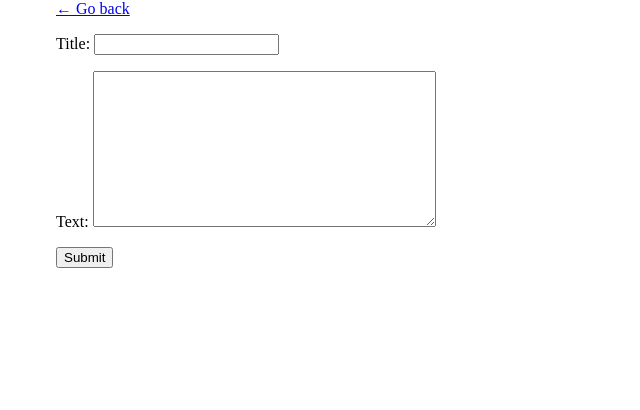
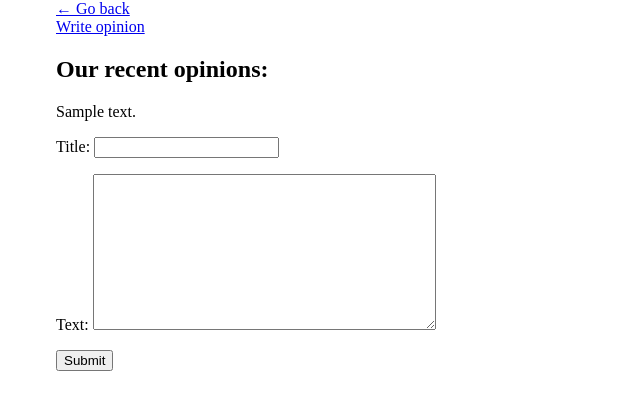
Before and after one commit to Tomatosoup97/ApplicationSecurity, a Django app: page /comments/create/ in a window 1280 px wide. Shown: the part 48-458 px from the top of the page, without its empty margins (0-640 px from the left). Run offline with Django 3.2, Linux system fonts and the light colour scheme; tables that the repository leaves empty hold one stand-in row (values such as "Sample post"); parts of the project's set-up code (start-up, migrations or seed data) failed here and were passed over.

```diff
--- a/XSSGoat/config/settings/csp.py
+++ b/XSSGoat/config/settings/csp.py
@@ -11,7 +11,7 @@ MIDDLEWARE += [
 ]
 
 CSP_DEFAULT_SRC = (
-    "'self'",
+    "'none'",
 )
 CSP_STYLE_SRC = (
     "'self'",
--- a/XSSGoat/config/urls.py
+++ b/XSSGoat/config/urls.py
@@ -7,9 +7,9 @@ urlpatterns = [
     url(r'^admin/', admin.site.urls),
     url(r'^csp/', include('CSP.urls', namespace='csp')),
     url(r'^user-welcome/', include('xssheader.urls', namespace='xssheader')),
-    url(r'^comments/', include('storedxss.urls', namespace='storedxss')),
     url(r'^events/', include('sql_inj.urls', namespace='events')),
     url(r'^dom/', include('domxss.urls', namespace='dom')),
     url(r'^cookies/', include('cookies.urls', namespace='cookies')),
+    url(r'^', include('storedxss.urls', namespace='storedxss')),
     url(r'^', include('core.urls', namespace='core')),
 ]
--- a/XSSGoat/storedxss/admin.py
+++ b/XSSGoat/storedxss/admin.py
@@ -1,6 +1,7 @@
 from django.contrib import admin
 
-from .models import Comment
+from .models import Comment, Opinion
 
 
 admin.site.register(Comment)
+admin.site.register(Opinion)
--- a/XSSGoat/storedxss/forms.py
+++ b/XSSGoat/storedxss/forms.py
@@ -1,9 +1,15 @@
-from django.forms import ModelForm
+from django import forms
 
-from .models import Comment
+from .models import Comment, Opinion
 
 
-class CommentForm(ModelForm):
+class CommentForm(forms.ModelForm):
     class Meta:
         model = Comment
         fields = ('title', 'text')
+
+
+class OpinionForm(forms.ModelForm):
+    class Meta:
+        model = Opinion
+        fields = ('text',)
--- a/XSSGoat/storedxss/models.py
+++ b/XSSGoat/storedxss/models.py
@@ -7,3 +7,10 @@ class Comment(models.Model):
 
     def __str__(self):
         return 'Comment: {}...'.format(self.title[:32])
+
+
+class Opinion(models.Model):
+    text = models.TextField()
+
+    def __str__(self):
+        return 'Opinion: {}...'.format(self.text[:32])
--- a/XSSGoat/storedxss/templates/comments-form.html
+++ b/XSSGoat/storedxss/templates/comments-form.html
@@ -10,7 +10,18 @@
 {% block content %}
 
 <h1 class="header"></h1>
-<a href="{% url "core:router" %}">&#8592; Go back</a>
+<a href="{% url "storedxss:comments-list" %}">&#8592; Go back</a><br>
+
+
+<a href="{% url "storedxss:opinions-create" %}">Write opinion</a>
+
+<br>
+<h2>Our recent opinions: </h2>
+{% autoescape off %}
+{% for opinion in opinions %}
+    <p>{{ opinion.text }}</p>
+{% endfor %}
+{% endautoescape %}
 
 <form method="POST">
     {% csrf_token %}
--- a/XSSGoat/storedxss/urls.py
+++ b/XSSGoat/storedxss/urls.py
@@ -4,6 +4,10 @@ from . import views
 
 
 urlpatterns = [
-    url(r'^create/$', views.CommentsFormView.as_view(), name='comments-create'),
-    url(r'^$', views.CommentsListView.as_view(), name='comments-list'),
+    url(r'^comments/create/$', views.CommentsFormView.as_view(),
+        name='comments-create'),
+    url(r'^comments/$', views.CommentsListView.as_view(),
+        name='comments-list'),
+    url(r'^opinions/create/$', views.OpinionCreateView.as_view(),
+        name='opinions-create'),
 ]
--- a/XSSGoat/storedxss/views.py
+++ b/XSSGoat/storedxss/views.py
@@ -1,8 +1,8 @@
-from django.views.generic import ListView
+from django.views.generic import ListView, FormView
 from django.views.generic.edit import CreateView
 from django.core.urlresolvers import reverse_lazy
-from .models import Comment
-from .forms import CommentForm
+from .models import Comment, Opinion
+from .forms import CommentForm, OpinionForm
 
 
 class CommentsFormView(CreateView):
@@ -11,8 +11,20 @@ class CommentsFormView(CreateView):
     template_name = 'comments-form.html'
     success_url = reverse_lazy('storedxss:comments-list')
 
+    def get_context_data(self, **kwargs):
+        context = super(CommentsFormView, self).get_context_data(**kwargs)
+        context['opinions'] = Opinion.objects.all()[:3]
+        return context
+
 
 class CommentsListView(ListView):
     model = Comment
     context_object_name = 'comments'
     template_name = 'comments-list.html'
+
+
+class OpinionCreateView(CreateView):
+    model = Opinion
+    form_class = OpinionForm
+    template_name = 'opinion-form.html'
+    success_url = reverse_lazy('storedxss:comments-create')
```
Also changed, not shown: XSSGoat/storedxss/templates/comments-list.html (+14 -0 lines), XSSGoat/storedxss/templates/opinion-form.html (added, +29 -0 lines), XSSGoat/storedxss/migrations/0002_opinion.py (added).
